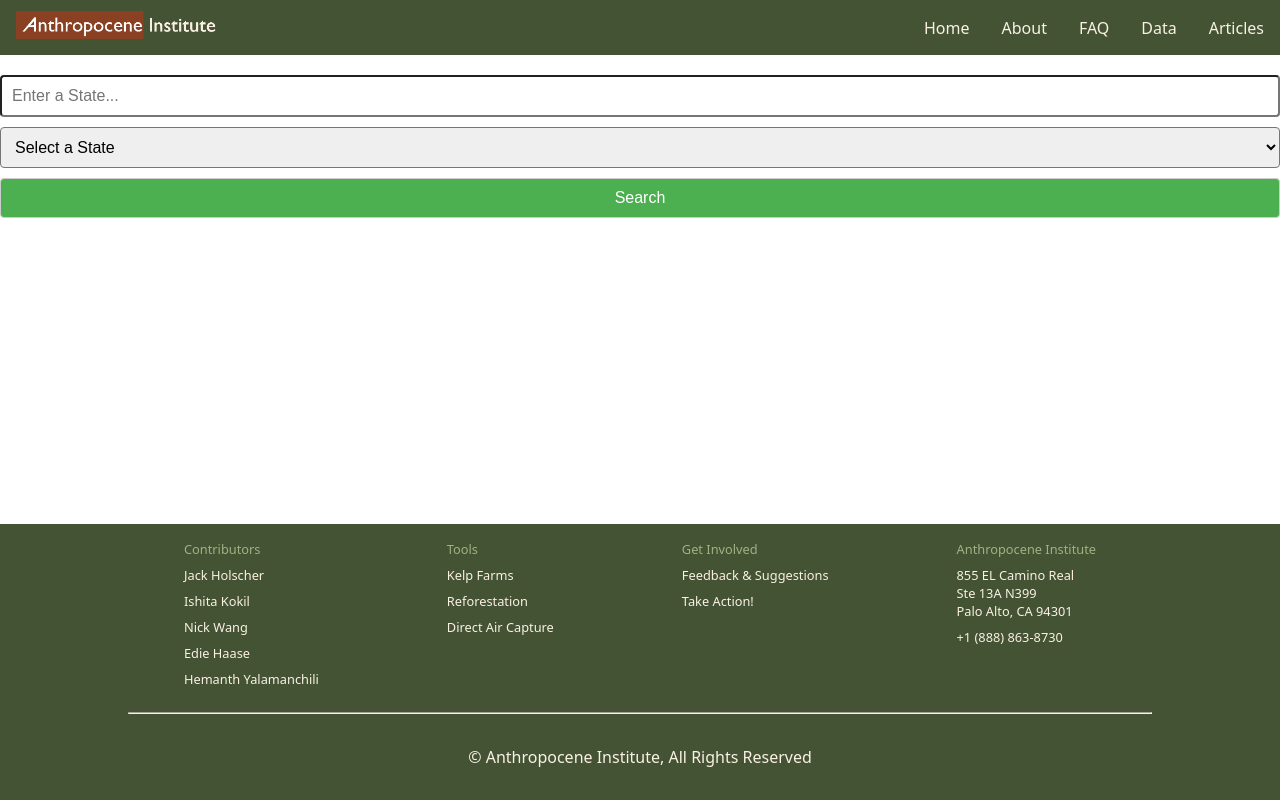
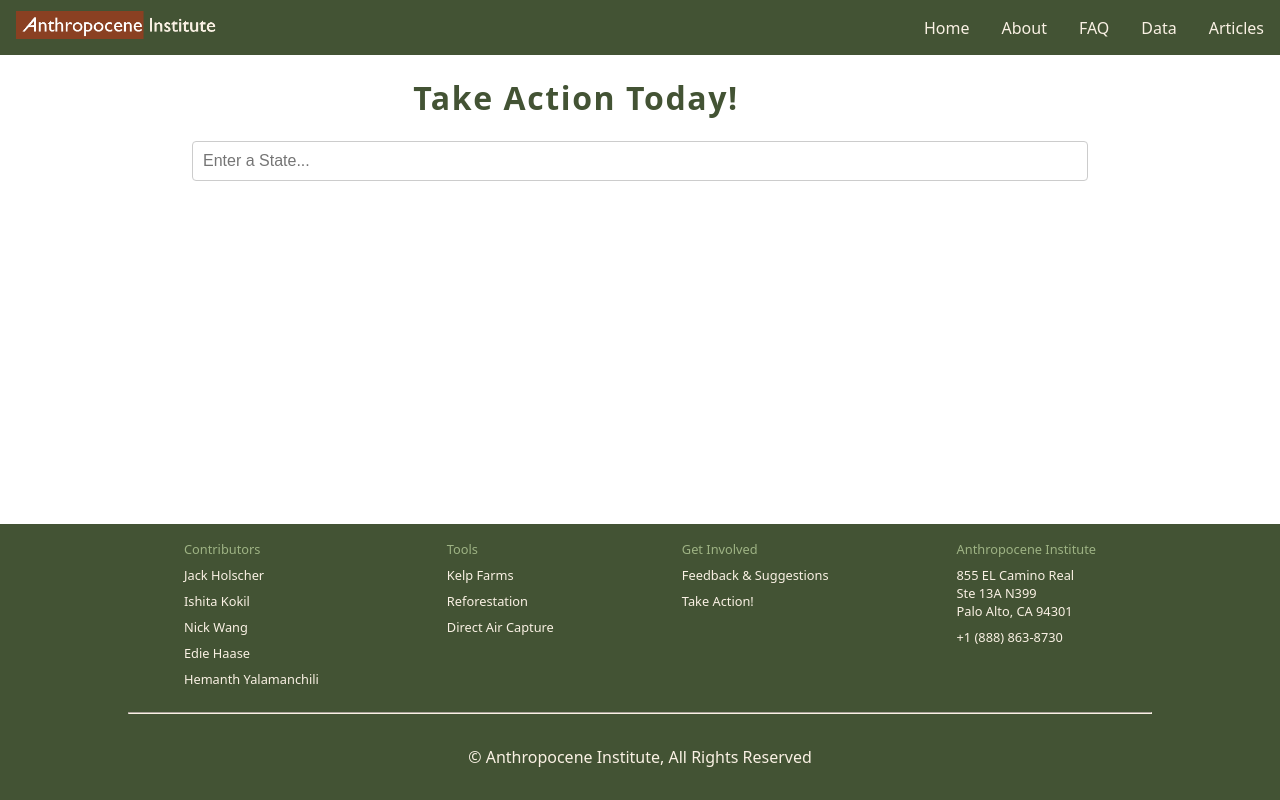
Before and after one commit to hemanthy1/Anthropocene-Institute-Capstone, a React (Create React App) app in the folder frontend/: page /action in a window 1280 px wide. Built offline with nearby package versions, Linux system fonts and the light colour scheme.

Commit message:
Action page updates

```diff
--- a/frontend/src/pages/Action/Action.css
+++ b/frontend/src/pages/Action/Action.css
@@ -4,34 +4,86 @@
     margin-top: 20px;
 }
 
-.search-input,
-.state-dropdown {
+.search-input {
     padding: 10px;
     font-size: 16px;
+    border: 1px solid #ccc;
     border-radius: 4px;
     outline: none;
-  margin-bottom: 10px;
+    width: 70vw;
+    margin-left: 15vw;
 }
 
-.search-button {
+.dropdown {
+    top: 100%;
+    left: 0;
+    list-style: none;
+    padding: 0;
+    margin-left: 15vw;
+    border: 1px solid #ddd;
+    border-top: none;
+    border-radius: 0 0 4px 4px;
+    background-color: #fff;
+    width: 70vw;
+    display: flex;
+    flex-wrap: wrap;
+    justify-content: space-between; /* Adjust to space around or other options based on your preference */
+    box-shadow: 0 2px 4px rgba(0, 0, 0, 0.1);
+}
+
+.dropdown li {
     padding: 10px;
-  font-size: 16px;
     cursor: pointer;
-  border-radius: 4px;
-  background-color: #4caf50;
-  color: #fff;
-  border: 1px solid #ccc;
-  margin-bottom: 10px;
+    border-bottom: 1px solid #ddd;
+    border-right: 1px solid #ddd;
+    box-sizing: border-box;
+    height: 40px;
+    width: calc(33.3333% - 2px); /* Adjust based on the number of columns and spacing */
+    display: flex;
+    align-items: center;
+}
+
+.dropdown li:hover {
+    background-color: #f8f8f8;
+}
+
+/* Adjust font size for uniformity */
+.dropdown li span {
+    font-size: 14px;
 }
 
 .senators-info {
     margin-top: 20px;
+    margin-left: 15vw;
 }
 
 .senator-info {
     margin-bottom: 20px;
+    padding: 15px;
+    border: 1px solid #ddd;
+    border-radius: 4px;
+    box-shadow: 0 2px 4px rgba(0, 0, 0, 0.1);
+    width: 70vw;
 }
 
 .senator-info h3 {
     margin-bottom: 10px;
+    color: #333;
 }
+
+.senator-info p {
+    margin: 0;
+    color: #666;
+}
+
+/* Optional: Add a subtle background color to senator-info on hover */
+.senator-info:hover {
+    background-color: #f8f8f8;
+}
+
+.action-title {
+    color: var(--secondary);
+    text-align: center;
+    padding-right: 10vw;
+    letter-spacing: .05em;
+}
--- a/frontend/src/pages/Action/Action.js
+++ b/frontend/src/pages/Action/Action.js
@@ -574,56 +574,78 @@
     const [searchInput, setSearchInput] = useState('');
     const [selectedState, setSelectedState] = useState('');
     const [senatorsInfo, setSenatorsInfo] = useState([]);
+    const [filteredStates, setFilteredStates] = useState([]);
 
-  const handleSearch = () => {
-    const lowercaseInput = searchInput.toLowerCase();
+    const states = [
+        'Alabama', 'Alaska', 'Arizona', 'Arkansas', 'California', 'Colorado', 'Connecticut', 'Delaware',
+        'Florida', 'Georgia', 'Hawaii', 'Idaho', 'Illinois', 'Indiana', 'Iowa', 'Kansas', 'Kentucky',
+        'Louisiana', 'Maine', 'Maryland', 'Massachusetts', 'Michigan', 'Minnesota', 'Mississippi',
+        'Missouri', 'Montana', 'Nebraska', 'Nevada', 'New Hampshire', 'New Jersey', 'New Mexico',
+        'New York', 'North Carolina', 'North Dakota', 'Ohio', 'Oklahoma', 'Oregon', 'Pennsylvania',
+        'Rhode Island', 'South Carolina', 'South Dakota', 'Tennessee', 'Texas', 'Utah', 'Vermont',
+        'Virginia', 'Washington', 'West Virginia', 'Wisconsin', 'Wyoming',
+    ];
+    const handleSelect = (state) => {
+        setSelectedState(state);
+        setSearchInput(state);
+        setFilteredStates([]);
+
+        const lowercaseInput = state.toLowerCase(); // Use the selected state directly
+
         const foundSenators = senatorsData.filter(
             (senator) => senator.state.toLowerCase() === lowercaseInput
         );
 
         if (foundSenators.length > 0) {
-      setSelectedState(foundSenators[0].state);
             setSenatorsInfo(foundSenators);
         } else {
-      setSelectedState('');
             setSenatorsInfo([]);
         }
     };
 
+
+    const handleSearch = (input) => {
+        const lowercaseInput = input.toLowerCase();
+        const filteredStates = states.filter(state => state.toLowerCase().includes(lowercaseInput));
+        setFilteredStates(filteredStates);
+    };
+
+    const sendEmail = (email) => {
+        window.location.href = `mailto:${email}`;
+    };
+
+
     return (
+        <div>
+            <h1 className="action-title">Take Action Today!</h1>
+
             <div className="search-container">
                 <input
                     type="text"
                     value={searchInput}
-        onChange={(e) => setSearchInput(e.target.value)}
+                    onChange={(e) => {
+                        setSearchInput(e.target.value);
+                        handleSearch(e.target.value);
+                    }}
                     placeholder="Enter a State..."
                     className="search-input"
                 />
 
-      <select
-        value={selectedState}
-        onChange={(e) => setSelectedState(e.target.value)}
-        className="state-dropdown"
-      >
-        <option value="" disabled>
-          Select a State
-        </option>
-        {senatorsData.map((senator) => (
-          <option key={senator.state} value={senator.state}>
-            {senator.state}
-          </option>
+                {filteredStates.length > 0 && (
+                    <ul className="dropdown">
+                        {filteredStates.map((state) => (
+                            <li key={state} onClick={() => handleSelect(state)}>
+                                {state}
+                            </li>
                         ))}
-      </select>
-
-      <button onClick={handleSearch} className="search-button">
-        Search
-      </button>
+                    </ul>
+                )}
 
                 {senatorsInfo.length > 0 && (
                     <div className="senators-info">
                         <h2>Senators for {senatorsInfo[0].state}:</h2>
                         {senatorsInfo.map((senator) => (
-            <div key={senator.senator} className="senator-info">
+                            <div key={senator.senator} className="senator-info"  onClick={() => sendEmail(senator.email)}>
                                 <h3>{senator.senator}</h3>
                                 <p>Email: {senator.email}</p>
                                 <p>Phone: {senator.phone}</p>
@@ -632,6 +654,7 @@
                     </div>
                 )}
             </div>
+        </div>
     );
 };
 
```
Lines whose indentation alone changed are shown as unchanged.
